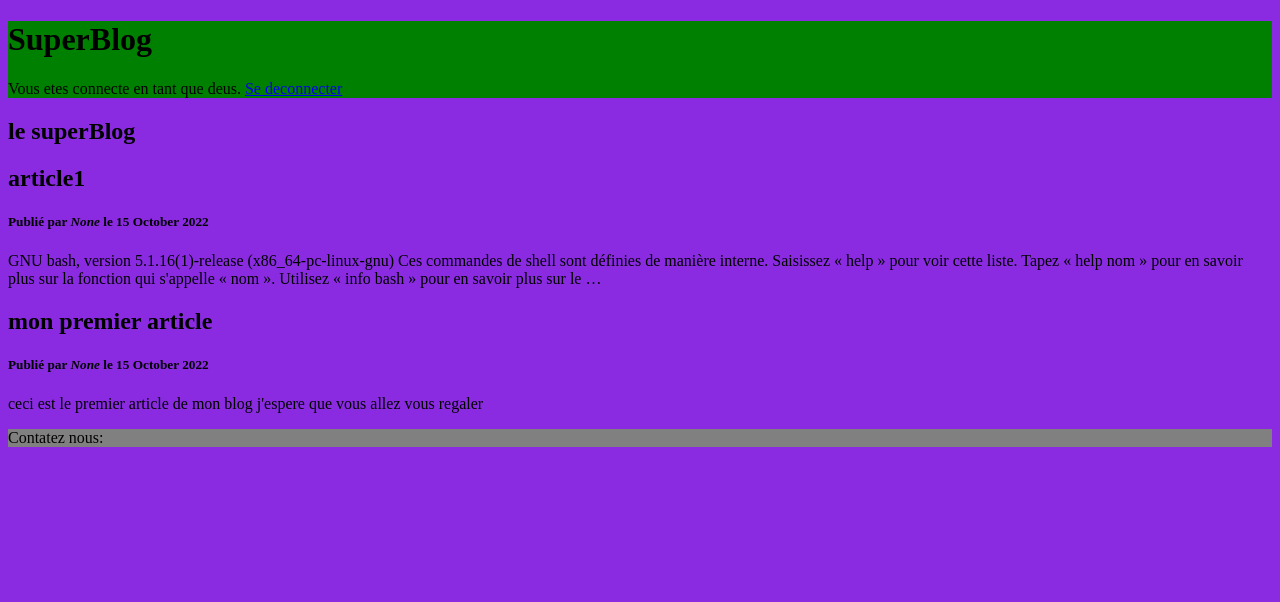
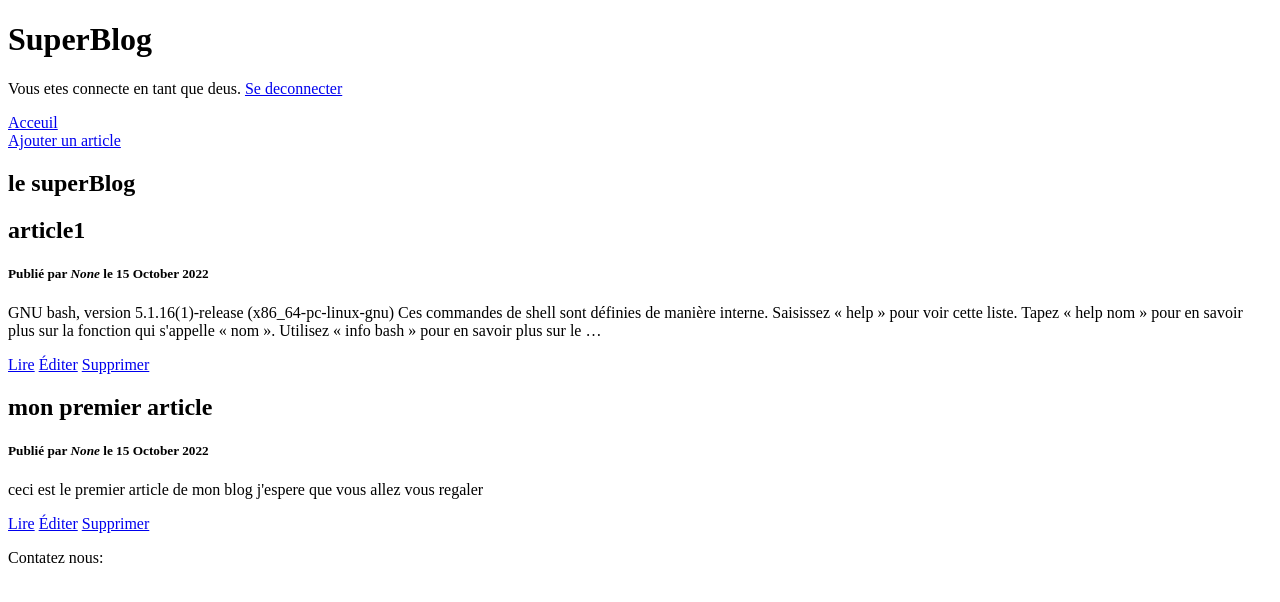
Before and after one commit to deuxevi/Superblog, a Django app: page / in a window 1280 px wide. Shown: the top 602 px of the page. Run offline with Django 4.2, Linux system fonts and the light colour scheme; a user stored in the database is signed in; data comes from the database, SQL or seed files in the repository; both versions use the stored data as it was after the commit.

Commit message:
modification du 15/10/2022

```diff
--- a/blogs/models.py
+++ b/blogs/models.py
@@ -42,7 +42,7 @@ class Comments(models.Model):
 	date=models.DateTimeField(auto_now_add=True)
 
 	def __str__(self):
-		return f'commentaire de {self.internaute}'
+		return self.contenu
 
 
 
--- a/blogs/templates/blogs/article_detail.html
+++ b/blogs/templates/blogs/articles_detail.html
@@ -7,6 +7,7 @@
 {% block content %}
     <article>
         <h1>{{ article.title }}</h1>
-        <div>{{article.content|linebreaks|safe }}</div>
+        <div>{{article.contenu|linebreaks|safe }}</div>
+        <a href="{%url 'blog:comment'%}">Ajouter un commentaire</a>
     </article>
 {% endblock %}
--- a/blogs/templates/blogs/articles_list.html
+++ b/blogs/templates/blogs/articles_list.html
@@ -13,6 +13,13 @@
                 <h2>{{ article.title }}</h2>
                 <h5>Publié par <i>{{ article.author }}</i> le {{ article.date_pub|date:'j F Y' }}</h5>
                 <p>{{ article.contenu|safe|truncatewords:50 }}</p>
+                <div>
+                    <a href="{% url 'blog:detail' slug=article.slug %}">Lire</a>
+                {% if request.user.is_authenticated %}
+                    <a href="{% url 'blog:edit' slug=article.slug %}">Éditer</a>
+                    <a href="{% url 'blog:delete' slug=article.slug %}">Supprimer</a>
+                {% endif %}
+            </div>
             </article>
         {% endfor %}
     {% endif %}
--- a/blogs/urls.py
+++ b/blogs/urls.py
@@ -6,7 +6,9 @@ app_name = "blog"
 urlpatterns = [
 	path('', BlogHome.as_view(), name="home"),
 	path('create/', CreateArticle.as_view(), name="add"),
-	path('<str:slug>/', DetailArticle.as_view(), name="article"),
+	path('addcomment/', AddComment.as_view(), name="comment"),
+	path('<str:slug>/', DetailArticle.as_view(), name="detail"),
 	path('edit/<str:slug>', EditArticle.as_view(), name="edit"),
-	path('supprimer/<str:slug>', DeleteArticle.as_view(), name="delete")
+	path('supprimer/<str:slug>', DeleteArticle.as_view(), name="delete"),
+
 ]
--- a/blogs/views.py
+++ b/blogs/views.py
@@ -38,3 +38,10 @@ class DetailArticle(DetailView):
 class DeleteArticle(DeleteView):
 	model = blog.Articles
 	succes_url = reverse_lazy('blog:home')
+
+
+
+class AddComment(CreateView):
+	model = blog.Comments
+	template_name = "blogs/comment_add.html"
+	fields = ["contenu"]
--- a/templates/base.html
+++ b/templates/base.html
@@ -13,15 +13,15 @@
 
 		{% if user.is_authenticated%}
 			<p>Vous etes connecte en tant que {{request.user}}. <a href="{% url 'user:logout'%}">Se deconnecter</a></p>
+			<nav>
+				<a href="{% url 'blog:home'%}">Acceuil</a><br>
+				<a href="{% url 'blog:add' %}">Ajouter un article</a>
+			</nav>
 		{%else%}
 			<p><a href="{% url 'user:login'%}">Connectez-vous</a></p>
 		{%endif%}
 
-		{%if user.is_authenticated and user.is_createur%}
-			<nav>
-				<a href="{% url 'blog:add' %}">Ajouter un article</a>
-			</nav>
-		{%endif%}
+
 
 	</header>
 
--- a/utilisateur/static/utilisateur/css/style.css
+++ b/utilisateur/static/utilisateur/css/style.css
@@ -1,13 +1,10 @@
 body{
-	background-color: blueviolet;
+
 }
 header{
-	background-color: green;
-	position: top;
 }
 footer{
-	background-color: gray;
-	position: bottom;
+
 }
 
 button  {
```
Also changed, not shown: blogs/templates/blogs/comment_add.html (added, +18 -0 lines), db.sqlite3.
